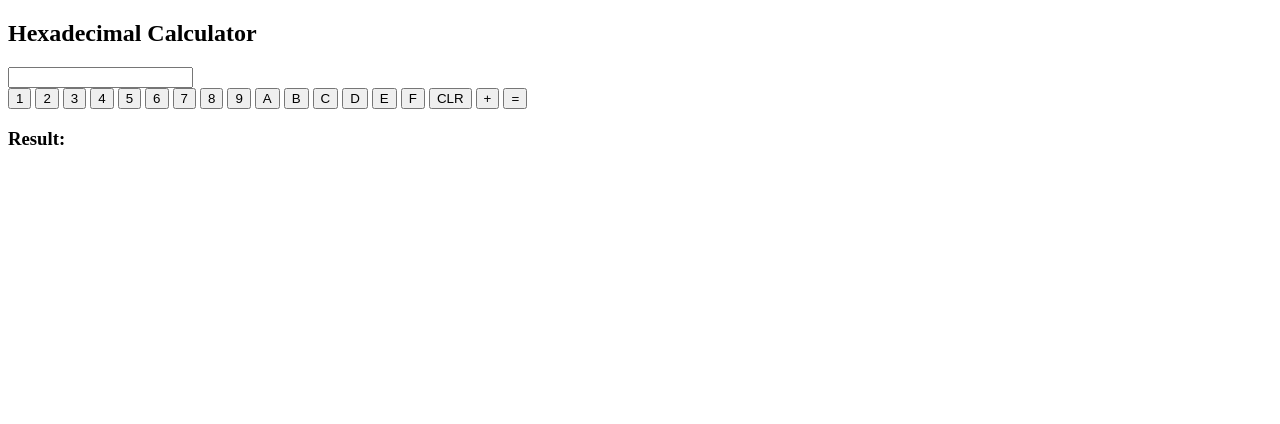
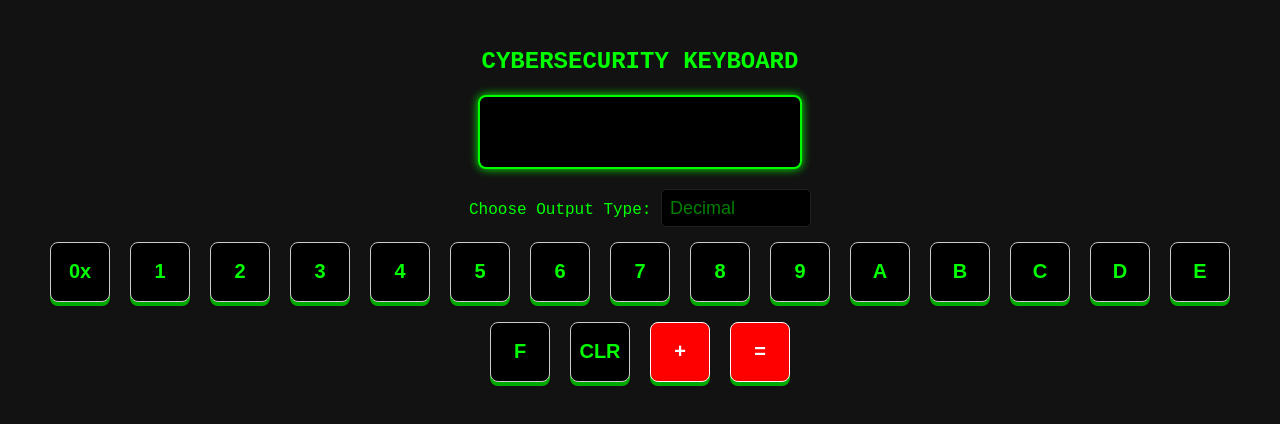
Before and after one commit to owencpt/cyber-keyboard, a plain HTML site: page index.html in a window 1280 px wide. Both pictures are taken after a click on the button "CLR". Drawn offline with Linux system fonts and the light colour scheme.

Commit message:
main functionality for add

```diff
--- a/index.html
+++ b/index.html
@@ -1,39 +1,49 @@
+
 <!DOCTYPE html>
 <html lang="en">
 <head>
-  <meta charset="UTF-8">
-  <meta name="viewport" content="width=device-width, initial-scale=1.0">
-  <title>Hexadecimal Calculator</title>
-  <link rel="stylesheet" href="styles.css">
+    <meta charset="UTF-8">
+    <meta name="viewport" content="width=device-width, initial-scale=1.0">
+    <title>CyberSecurity Keyboard</title>
+    <link rel="stylesheet" href="styles.css">
+    <script src="script.js" defer></script> <!-- Loads script after HTML -->
 </head>
 <body>
 
-  <div class="container">
-    <h2>Hexadecimal Calculator</h2>
-    <input type="text" id="input-box" class="textBox" readonly>
-    <div class="keyboard">
-      <button class="key" onclick="appendToInput('1')">1</button>
-      <button class="key" onclick="appendToInput('2')">2</button>
-      <button class="key" onclick="appendToInput('3')">3</button>
-      <button class="key" onclick="appendToInput('4')">4</button>
-      <button class="key" onclick="appendToInput('5')">5</button>
-      <button class="key" onclick="appendToInput('6')">6</button>
-      <button class="key" onclick="appendToInput('7')">7</button>
-      <button class="key" onclick="appendToInput('8')">8</button>
-      <button class="key" onclick="appendToInput('9')">9</button>
-      <button class="key" onclick="appendToInput('A')">A</button>
-      <button class="key" onclick="appendToInput('B')">B</button>
-      <button class="key" onclick="appendToInput('C')">C</button>
-      <button class="key" onclick="appendToInput('D')">D</button>
-      <button class="key" onclick="appendToInput('E')">E</button>
-      <button class="key" onclick="appendToInput('F')">F</button>
-      <button class="key" onclick="clearInput()">CLR</button>
-      <button class="key" onclick="appendToInput('+')">+</button>
-      <button class="key" onclick="calculateResult()">=</button>
+    <h2>CyberSecurity Keyboard</h2>
+
+    <!-- Display user inputs -->
+    <div id="display" style="font-size: 20px; margin-bottom: 10px;">User Input: </div>
+
+    <label for="output-type">Choose Output Type:</label>
+    <select id="output-type" onchange="updateOutputType()">
+        <option value="1">Decimal</option>
+        <option value="2">Hexadecimal</option>
+    </select>
+
+    <!-- Buttons for input -->
+    <div class="button-container">
+        <button class="key" onclick="handleKeyPress('0x')">0x</button>
+        <button class="key" onclick="handleKeyPress('1')">1</button>
+        <button class="key" onclick="handleKeyPress('2')">2</button>
+        <button class="key" onclick="handleKeyPress('3')">3</button>
+        <button class="key" onclick="handleKeyPress('4')">4</button>
+        <button class="key" onclick="handleKeyPress('5')">5</button>
+        <button class="key" onclick="handleKeyPress('6')">6</button>
+        <button class="key" onclick="handleKeyPress('7')">7</button>
+        <button class="key" onclick="handleKeyPress('8')">8</button>
+        <button class="key" onclick="handleKeyPress('9')">9</button>
+        <button class="key" onclick="handleKeyPress('A')">A</button>
+        <button class="key" onclick="handleKeyPress('B')">B</button>
+        <button class="key" onclick="handleKeyPress('C')">C</button>
+        <button class="key" onclick="handleKeyPress('D')">D</button>
+        <button class="key" onclick="handleKeyPress('E')">E</button>
+        <button class="key" onclick="handleKeyPress('F')">F</button>
+        <button class="key" onclick="handleKeyPress('CLR')">CLR</button>
+        <button class="key" onclick="handleKeyPress('+')">+</button>
+        <button class="key" onclick="handleKeyPress('=')">=</button>
     </div>
-    <h3 id="result">Result: </h3>
-  </div>
 
-  <script src="script.js"></script>
+
 </body>
 </html>
--- a/script.js
+++ b/script.js
@@ -1,46 +1,89 @@
-let inputBox = document.getElementById('input-box');
-let resultDisplay = document.getElementById('result');
+class CyberSecurityKeyboard {
+  constructor() {
+      this.userInputs = [];  // Stores all user inputs
+      this.currentInput = "";  // Temporary string to accumulate input until operator is pressed
+      this.arithmeticOperations = [];  // Stores arithmetic operations
+      this.output = 1;
+  }
 
-// Add a number or symbol to the input box
-function appendToInput(value) {
-    // Check if the value is "+" and handle it separately
-    if (value == "+") {
-        // Add the "+" sign to the input box only if it's not already there
-        if (inputBox.value && !inputBox.value.includes("+")) {
-            inputBox.value += value; // Append "+" to the input box
-        }
+  // Method to handle input
+  captureInput(userInput) {
+      this.userInputs.push(userInput);
+      this.updateDisplay();
+  }
+
+  // Method to evaluate user inputs
+  evaluateInput() {
+      if (this.userInputs.length === 0) return;
+
+      try {
+          // Convert array to string and evaluate expression
+          let expression = this.userInputs.join("");
+          expression = this.conversion(expression);
+          alert(expression)
+          let result = eval(expression);  // ⚠️ Be careful with eval (safer alternatives below)
+
+          if (this.output === 2){
+            result = '0x' + result.toString(16).toUpperCase();
+          }
+
+          this.userInputs = [result]; // Store result in userInputs
+          this.updateDisplay();
+
+
+      } catch (error) {
+          alert("Invalid Expression!");
+          this.clearDisplay();
+      }
+  }
+
+  conversion(expression){
+      return expression.replace(/\b0x[0-9A-Fa-f]+\b/g, (match) => {
+        return parseInt(match, 16); // Convert hex to decimal
+    });
+
+  }
+
+  // Method to update the display in the HTML
+  updateDisplay() {
+    const displayElement = document.getElementById("display");
+
+    // If userInputs is empty or just contains a space, show placeholder text
+    if (this.userInputs.length === 0 || this.userInputs.join("") === " ") {
+        displayElement.innerText = "Enter your input...";
     } else {
-        // For other values (hexadecimal digits), just append to the input box
-        inputBox.value += value;
+        // Join user inputs into a string
+        let displayText = this.userInputs.join("");
+
+        // Set the modified string as the inner HTML of the display
+        displayElement.innerHTML = displayText;
     }
 }
 
-
-// Clear the input box
-function clearInput() {
-  inputBox.value = "";
-  resultDisplay.textContent = "Result: ";
+  // Method to clear display
+  clearDisplay() {
+      this.userInputs = ["\u00A0"]; // Non-breaking space to prevent collapse
+      this.updateDisplay();
+  }
 }
 
-// Calculate the result (Hexadecimal addition for simplicity)
-function calculateResult() {
-  let hexValue = inputBox.value.trim();
-  if (hexValue === "") {
-    resultDisplay.textContent = "Result: Invalid input";
-    return;
+// Create an instance of the class
+const keyboard = new CyberSecurityKeyboard();
+
+// Function to handle button clicks (used in onclick)
+function handleKeyPress(value) {
+  if (value === "=") {
+      keyboard.evaluateInput();
+      return;
+  } else if (value === "CLR") {
+      keyboard.clearDisplay();
+      return;
   }
 
-  try {
-    // Convert hex to decimal and add 1 for simplicity
-    let decimalValue = parseInt(hexValue, 16);  // Convert to decimal
-    if (isNaN(decimalValue)) {
-      resultDisplay.textContent = "Result: Invalid Hexadecimal";
-      return;
-    }
-    let result = decimalValue + 1;  // Add 1 for demonstration
-    let hexResult = result.toString(16).toUpperCase(); // Convert back to hex
-    resultDisplay.textContent = "Result: " + hexResult;
-  } catch (error) {
-    resultDisplay.textContent = "Result: Error";
-  }
+  keyboard.captureInput(value);
 }
+
+function updateOutputType() {
+  const outputTypeDropdown = document.getElementById("output-type");
+  keyboard.output = parseInt(outputTypeDropdown.value);
+}
--- a/styles.css
+++ b/styles.css
@@ -0,0 +1,154 @@
+/* General Page Styling */
+body {
+    font-family: 'Courier New', monospace;
+    text-align: center;
+    background-color: #121212;
+    color: #0f0; /* Cybersecurity green */
+    padding: 20px;
+}
+
+/* Heading */
+h2 {
+    font-size: 24px;
+    text-transform: uppercase;
+    margin-bottom: 20px;
+}
+
+/* Display Screen */
+#display {
+    width: 300px;
+    height: 50px;
+    margin: 0 auto 20px auto;
+    padding: 10px;
+    font-size: 24px;
+    font-weight: bold;
+    background-color: black;
+    color: #0f0;
+    text-align: right;
+    border: 2px solid #0f0;
+    border-radius: 8px;
+    box-shadow: 0 0 10px #0f0;
+    display: flex;
+    align-items: center;
+    justify-content: flex-end;
+}
+
+/* Keyboard Layout */
+.keyboard {
+    display: grid;
+    grid-template-columns: repeat(4, 60px);
+    gap: 10px;
+    justify-content: center;
+    max-width: 260px;
+    margin: 0 auto;
+}
+
+/* Button (Key) Styling */
+.key {
+    width: 60px;
+    height: 60px;
+    font-size: 22px;
+    font-weight: bold;
+    border: 2px solid #0f0;
+    background-color: black;
+    color: #0f0;
+    border-radius: 5px;
+    cursor: pointer;
+    transition: 0.2s;
+    box-shadow: 0 4px #0a0;
+}
+
+/* Key Hover Effect */
+.key:hover {
+    background-color: #0f0;
+    color: black;
+}
+
+/* Key Pressed Effect */
+.key:active {
+    box-shadow: 0 2px #0a0;
+    transform: translateY(2px);
+}
+
+/* Special Key (CLR and =) */
+.key:nth-last-child(2),
+.key:last-child {
+    background-color: #ff0000;
+    border-color: white;
+    color: white;
+}
+
+.key:nth-last-child(2):hover,
+.key:last-child:hover {
+    background-color: #ff4d4d;
+    color: black;
+}
+
+.button-container {
+    display: flex;               /* Enable Flexbox */
+    flex-wrap: wrap;             /* Allow wrapping to the next line */
+    justify-content: center;     /* Center buttons horizontally */
+    gap: 10px;                   /* Space between buttons */
+}
+
+.key {
+    width: 60px;                /* Width of each button */
+    height: 60px;               /* Height of each button */
+    font-size: 20px;            /* Text size inside the button */
+    margin: 5px;                /* Small margin for spacing */
+    background-color: black; /* Background color */
+    border: 1px solid #ccc;     /* Button border */
+    border-radius: 8px;         /* Rounded corners */
+    cursor: pointer;            /* Pointer cursor on hover */
+    transition: background-color 0.3s ease; /* Smooth background color transition */
+}
+
+.key:hover {
+    background-color: #ddd;     /* Change color when hovered */
+}
+
+/* Style the dropdown to match the black keys */
+select {
+    background-color: #000; /* Black background */
+    color: green; /* Green text */
+    font-family: 'Arial', sans-serif; /* Same font as the keys */
+    font-size: 18px;
+    padding: 8px;
+    border: 1px solid #222;
+    border-radius: 5px;
+    width: 150px;
+    appearance: none; /* Remove default styling in some browsers */
+    cursor: pointer;
+}
+
+/* Custom arrow for the select dropdown */
+select::-ms-expand {
+    display: none; /* Hide default dropdown arrow in IE */
+}
+
+/* Style for the option items */
+option {
+    background-color: #000; /* Black background for options */
+    color: green; /* Green text for options */
+    padding: 8px;
+    font-size: 18px;
+    font-family: 'Arial', sans-serif; /* Same font as the keys */
+}
+
+/* Hover effect for the option items */
+option:hover {
+    background-color: #333; /* Slightly lighter black on hover */
+    color: white; /* White text on hover */
+}
+
+/* Dropdown hover and focus effects */
+select:hover, select:focus {
+    border-color: #555;
+    outline: none;
+}
+
+/* Adding some space around the select element */
+select {
+    margin-top: 10px;
+    margin-bottom: 10px;
+}
```
